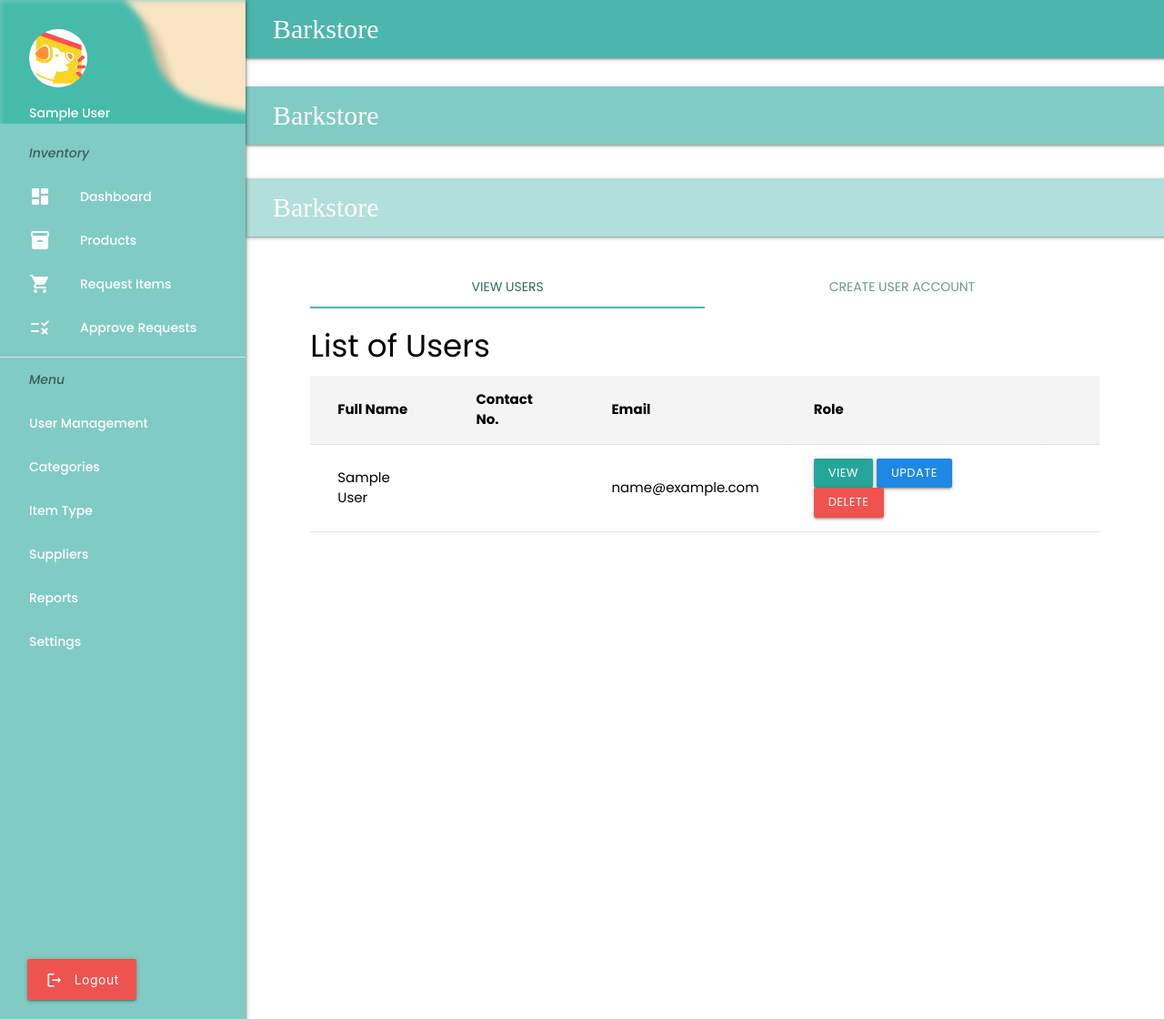
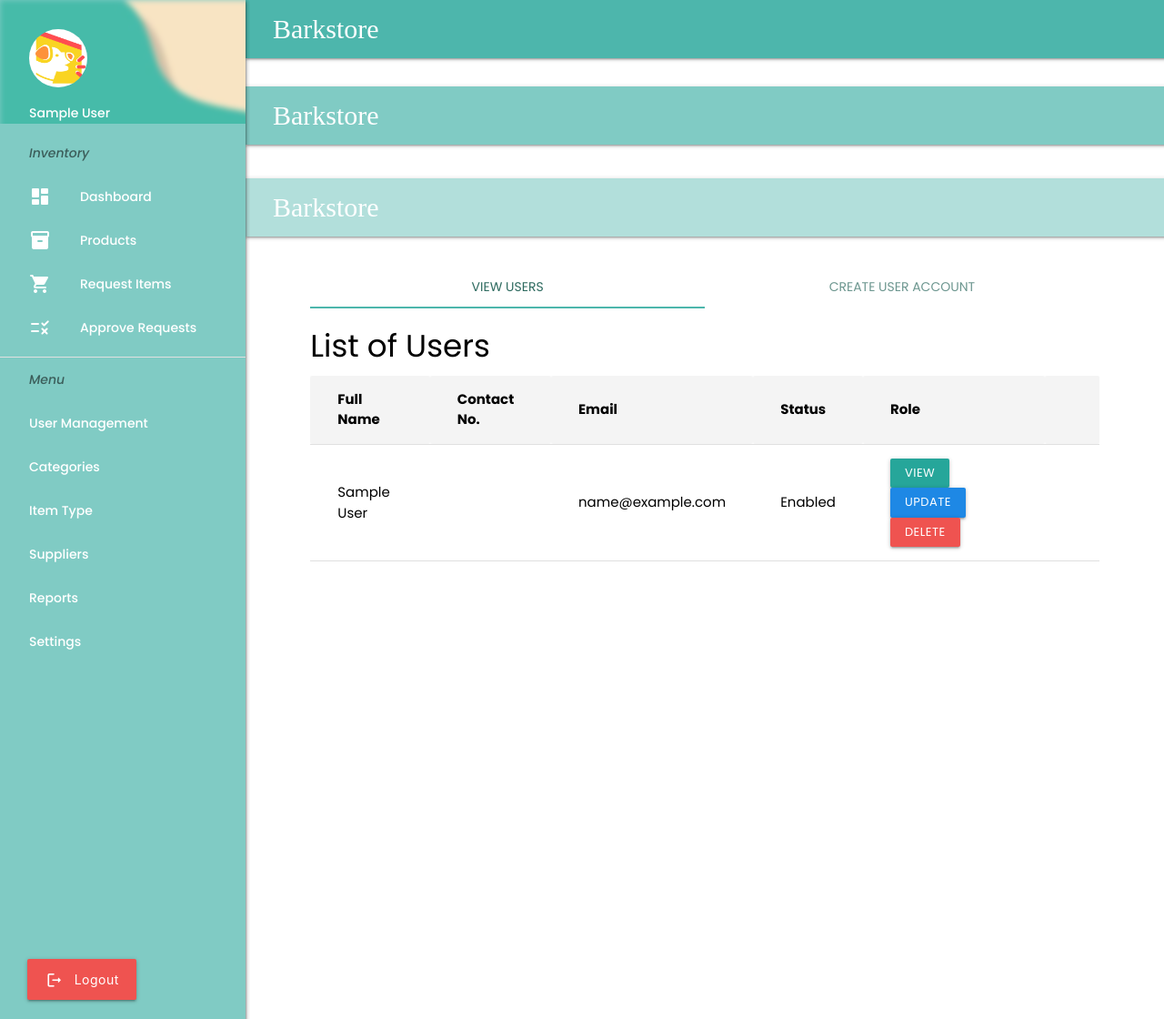
Before and after one commit to gusteng14/Supply-Chain-and-Inventory-System, a Spring Boot app: page /employee in a window 1280 px wide. Shown: the top 1120 px of the page at 91% size. Run offline with Spring Boot 4, Linux system fonts and the light colour scheme; the visitor is signed in with stand-in values (Sample User, id 1); some of the project's set-up classes (security, data sources, template engines, error pages and the like) are left out, and stand-ins take their place; some libraries are stand-ins or nearby versions; some web fonts are replaced.

Commit message:
Added status column in user management table

```diff
--- a/src/main/resources/templates/employee.html
+++ b/src/main/resources/templates/employee.html
@@ -50,6 +50,7 @@
                                         <th>Full Name</th>
                                         <th>Contact No.</th>
                                         <th>Email</th>
+                                        <th>Status</th>
                                         <th>Role</th>
                                         <th></th>
                                     </tr>
@@ -59,6 +60,10 @@
                                         <td th:text="${user.getFullName()}">z</td>
                                         <td th:text="${user.contactNo}">z</td>
                                         <td th:text="${user.email}">z</td>
+                                        <td>
+                                            <p th:if="${user.enabled == true}"> Enabled </p>
+                                            <p th:unless="${user.enabled}"> Disabled </p>
+                                        </td>
                                         <td th:each="userRole : ${user.roles}" th:text="${userRole.getName()}"> </td>
 <!--                                            <td th:text="${user.roles}">z</td>-->
 
@@ -143,9 +148,10 @@
                                         <i class="material-icons-round prefix">lock</i>
                                         <input style="color: black;"  id="confirm-password" type="password" class="validate" required>
                                         <label for="confirm-password">Confirm Password</label>
-                                        <p  th:if="${#fields.hasErrors('password')}" th:errors="*{password}">
-                                            Invalid Password
-                                        </p>
+                                        <p id="message"></p>
+<!--                                        <p  th:if="${#fields.hasErrors('password')}" th:errors="*{password}">-->
+<!--                                            Invalid Password-->
+<!--                                        </p>-->
                                     </div>
                                 </div>
                                 <div class="row">
@@ -223,8 +229,6 @@
                    }
                 });
 
-
-
                 $('.tabs').tabs();
                 $('select').formSelect();
                 $("#registerForm").submit(function(event) {
@@ -255,7 +259,7 @@
                 }
 
                 function ajaxPost() {
-                    alert($("#role").val());
+                    alert($("Account created successfully.").val());
 
                     var formData = {
                         firstName : $("#first_name").val(),
```
